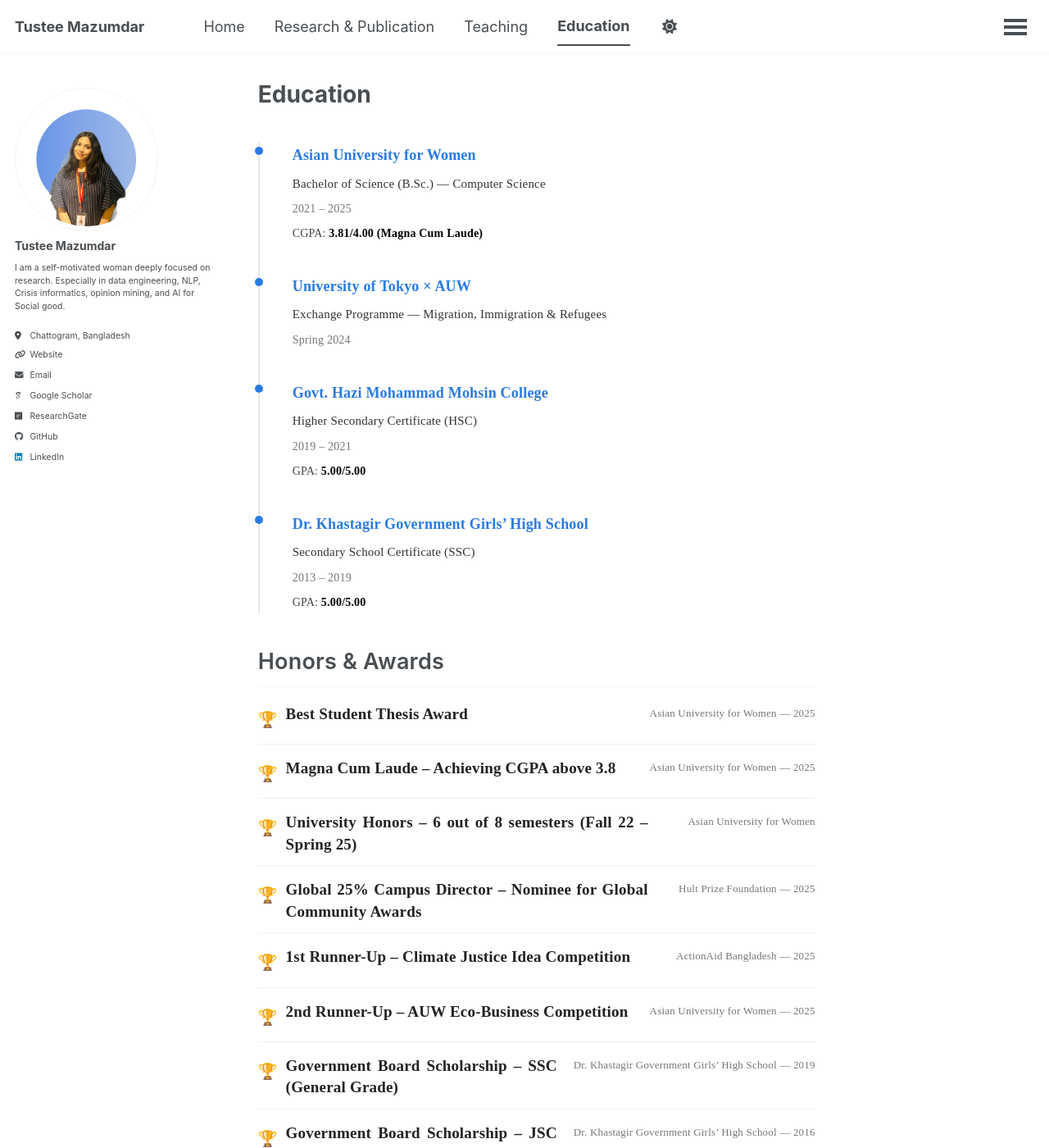
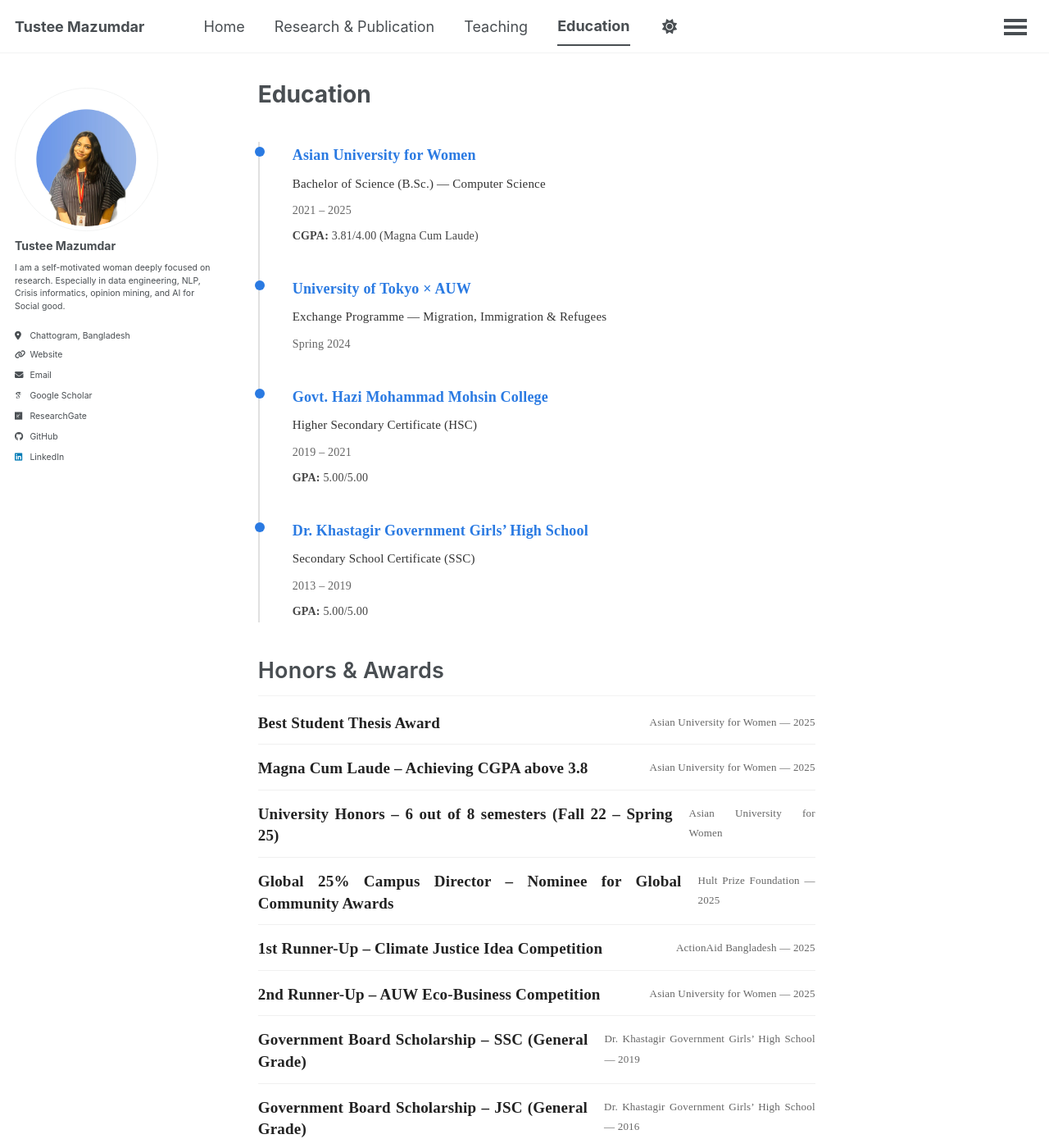
Before and after one commit to TusteeMazumdar/TusteeMazumdar.github.io, a Jekyll site: the page built from _pages/education.html, in a window 1280 px wide and 1400 px high. Shown: the whole window at 82% size. Built offline with Jekyll 4.4.1, drawn with Linux system fonts in a browser that asks for light colours; some web fonts are replaced; a script bundle is joined from its source files by our own code; library files that are not in the unit come from our copies.

Commit message:
Update education.html

```diff
--- a/_pages/education.html
+++ b/_pages/education.html
@@ -5,6 +5,75 @@
 author_profile: true
 ---
 
+<style>
+.edu-timeline {
+  position: relative;
+  margin-top: 30px;
+  padding-left: 30px;
+  border-left: 2px solid #e0e0e0;
+}
+
+.edu-item {
+  position: relative;
+  margin-bottom: 35px;
+  padding-left: 10px;
+}
+
+.edu-item::before {
+  content: "";
+  position: absolute;
+  left: -36px;
+  top: 6px;
+  width: 12px;
+  height: 12px;
+  background: #2a7ae2;
+  border-radius: 50%;
+}
+
+.edu-title {
+  font-size: 18px;
+  font-weight: 700;
+}
+
+.edu-meta {
+  font-size: 14px;
+  color: #666;
+  margin-bottom: 5px;
+}
+
+.edu-degree {
+  font-weight: 500;
+  margin-bottom: 6px;
+}
+
+.edu-gpa {
+  font-size: 14px;
+  color: #444;
+}
+
+.section-title {
+  margin-top: 40px;
+  font-size: 22px;
+  font-weight: 700;
+  border-bottom: 1px solid #ddd;
+  padding-bottom: 5px;
+}
+
+.award-clean {
+  margin-bottom: 16px;
+}
+
+.award-title {
+  font-weight: 600;
+}
+
+.award-meta {
+  font-size: 13px;
+  color: #666;
+}
+</style>
+
+<!-- EDUCATION -->
 <div class="edu-timeline">
 
 {% for edu in site.data.education %}
@@ -22,9 +91,9 @@
     {% if edu.gpa %}
       <div class="edu-gpa">
         {% if edu.institution == "Asian University for Women" %}
-          CGPA: <span class="gpa-value">{{ edu.gpa }}</span>
+          <strong>CGPA:</strong> {{ edu.gpa }}
         {% else %}
-          GPA: <span class="gpa-value">{{ edu.gpa }}</span>
+          <strong>GPA:</strong> {{ edu.gpa }}
         {% endif %}
       </div>
     {% endif %}
@@ -35,7 +104,7 @@
 
 </div>
 
-
+<!-- AWARDS -->
 <h2 class="section-title">Honors & Awards</h2>
 
 <div class="awards-clean">
@@ -43,17 +112,11 @@
 {% for award in site.data.awards %}
 
   <div class="award-clean">
-
-    <div class="award-left">
-      <span class="award-icon">🏆</span>
-      <div class="award-title">{{ award.title }}</div>
-    </div>
-
-    <div class="award-right">
+    <div class="award-title">{{ award.title }}</div>
+    <div class="award-meta">
       {{ award.organization }}
       {% if award.year %} — {{ award.year }}{% endif %}
     </div>
-
   </div>
 
 {% endfor %}
```
